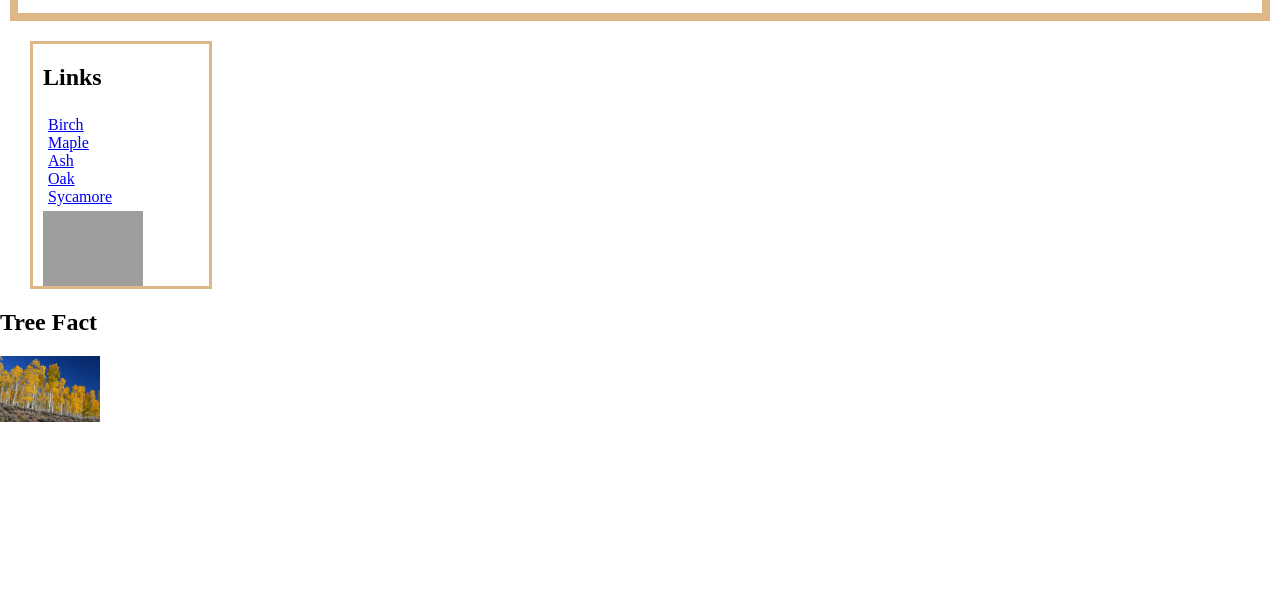
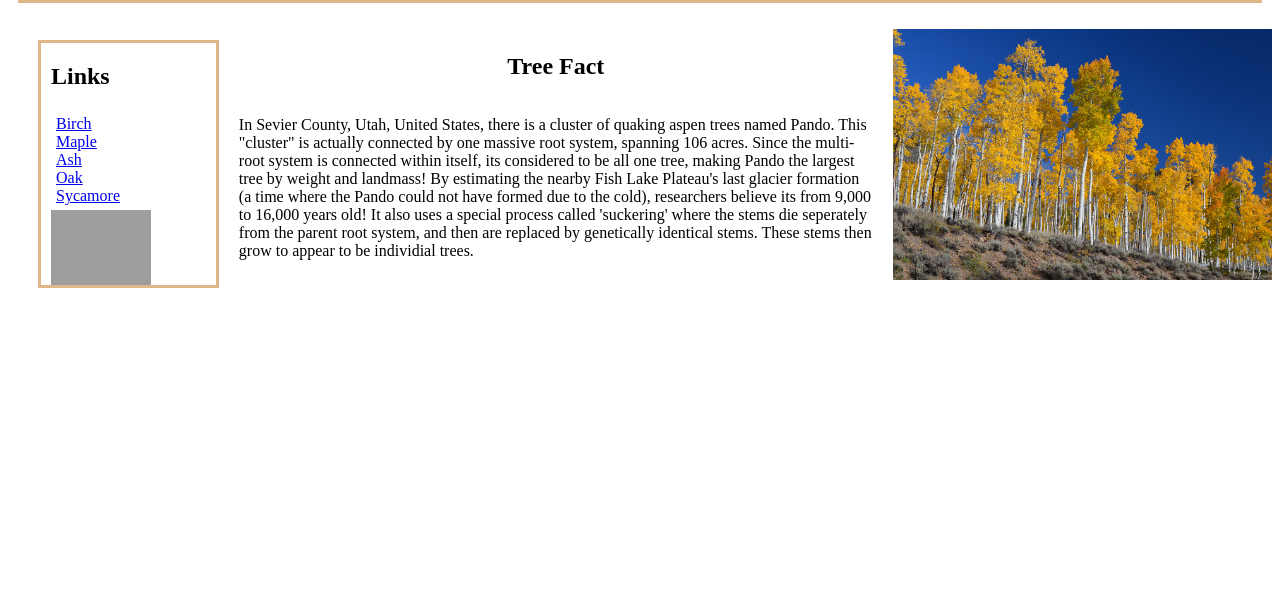
Before and after one commit to StainedJava/tree-website, a website: page _site/index.html in a window 1280 px wide. Shown: the part 185-800 px from the top of the page. Drawn offline with Linux system fonts and the light colour scheme; grey boxes are pictures that could not be loaded.

Commit message:
feat: add tree fact

```diff
--- a/_site/css/base.css
+++ b/_site/css/base.css
@@ -1,9 +1,8 @@
 body{
     /*forest picture goes here
     background-image: ;*/
-    display: inline;
 }
-img{
+aside img{
     max-width: 100px;
     width: 90%;
     height: auto;
@@ -41,3 +40,25 @@ h3{
     margin-bottom: 0px;
     margin-top: 10px;
 }
+
+.fact{
+    display: flex;
+    flex-direction: column;
+    flex-wrap: wrap;
+    width: 50vw;
+    align-items: center;
+    margin: 20px;
+}
+
+img{
+    max-width: 400px;
+    width: 30%;
+    height: 30%;
+
+}
+
+main{
+    display: flex;
+    flex-direction: row;
+    align-items: center;
+}
--- a/_site/index.html
+++ b/_site/index.html
@@ -12,6 +12,7 @@
             <h3>Navigation</h3>
             <p>Every link will lead you to facts about each tree and additional content. Happy exploring!</p>
         </header>
+        <main>
             <aside class="links">
                 <!--Link WordArt-->
                 <h1>Links</h1>
@@ -25,9 +26,19 @@
                 </div>
                 <img src="/images/tree.png">
             </aside>
-        <main>
+            <div class="fact">
                 <h2>Tree Fact</h2>
-            <p></p>
+                <p>
+                    In Sevier County, Utah, United States, there is a cluster of quaking aspen trees named Pando.
+                    This "cluster" is actually connected by one massive root system, spanning 106 acres. Since the
+                    multi-root system is connected within itself, its considered to be all one tree, making Pando
+                    the largest tree by weight and landmass! By estimating the nearby Fish Lake Plateau's last
+                    glacier formation (a time where the Pando could not have formed due to the cold), researchers
+                    believe its from 9,000 to 16,000 years old! It also uses a special process called 'suckering'
+                    where the stems die seperately from the parent root system, and then are replaced by genetically
+                    identical stems. These stems then grow to appear to be individial trees.
+                </p>
+            </div>
             <img src="/images/FallPando.jpg">
         </main>
     </body>
```
Lines whose indentation alone changed are shown as unchanged.
